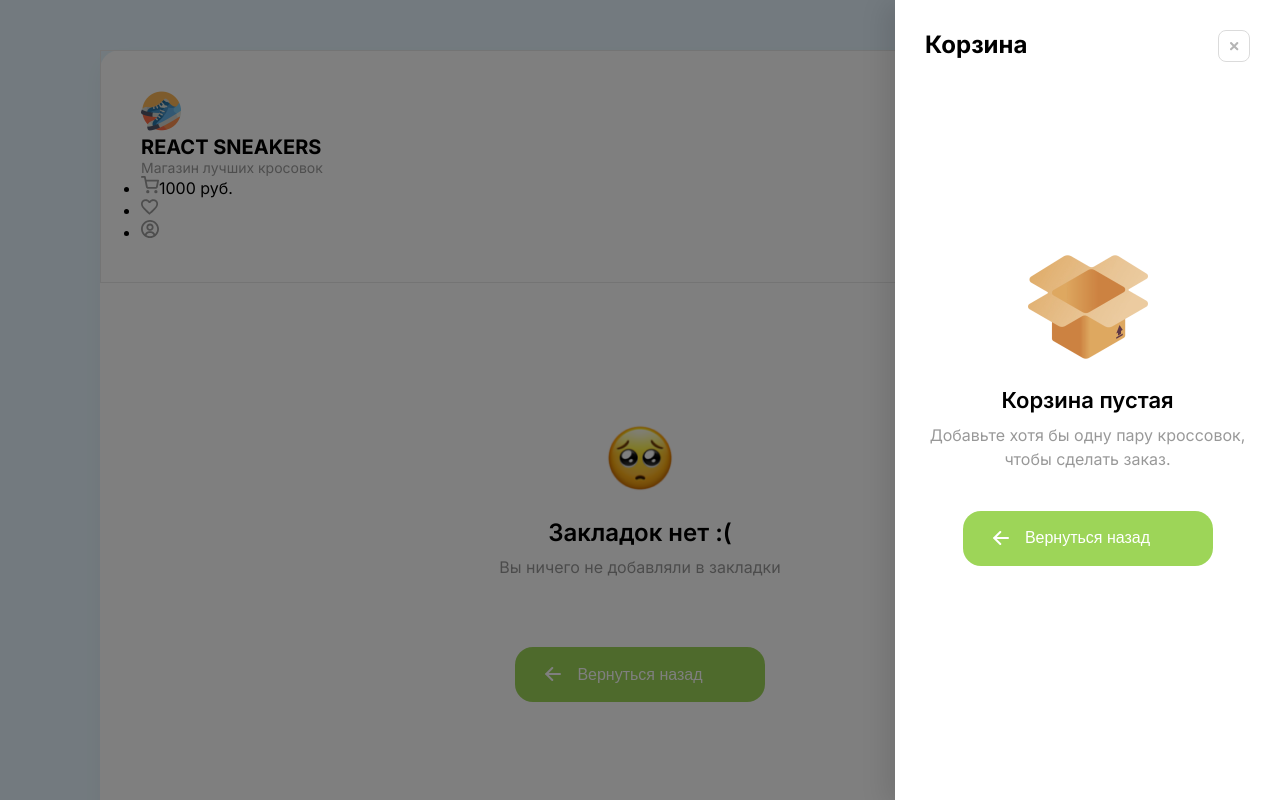
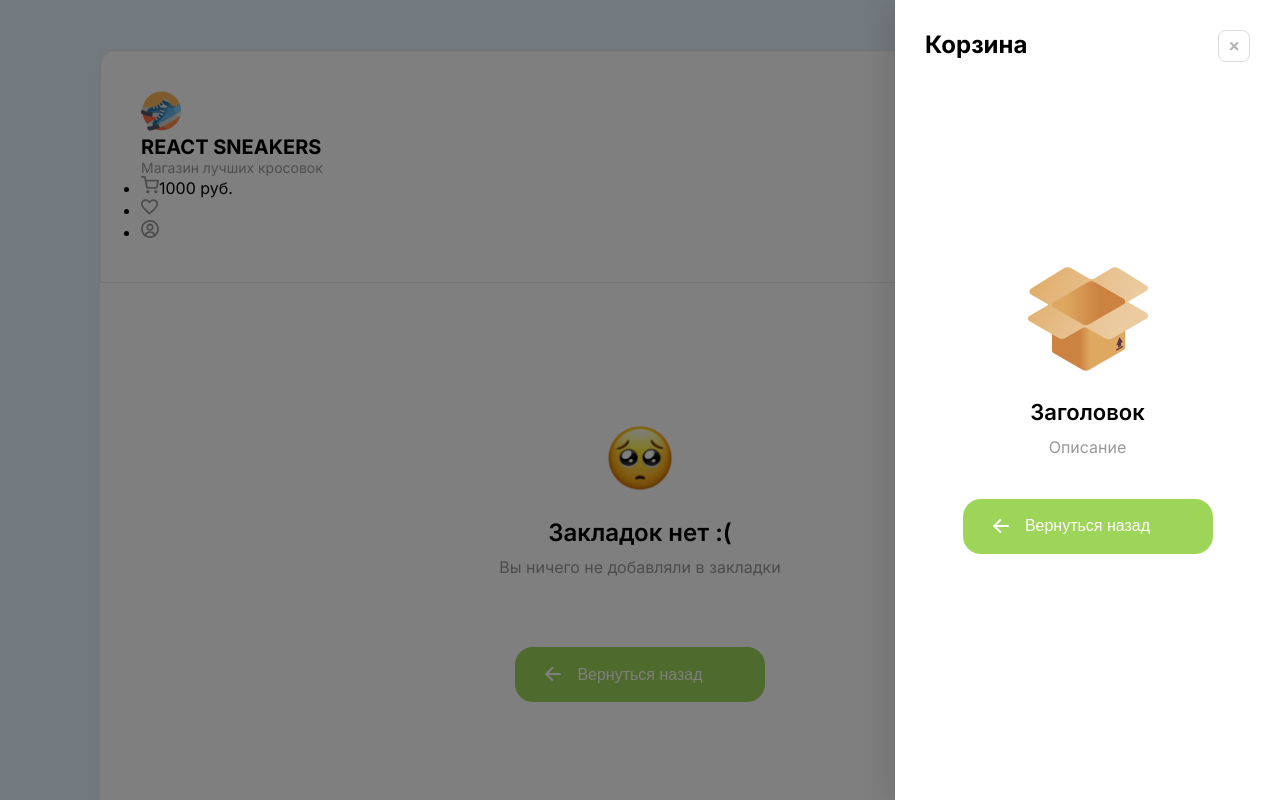
Before and after one commit to Jan1si/react-sneakers, a React (Create React App) app: page /favorite in a window 1280 px wide. Both pictures are taken after a click on the item "1000 руб.". Shown: the top 800 px of the page. Built offline with nearby package versions, Linux system fonts and the light colour scheme; data requests are answered from the project's data file.

Commit message:
New componente

```diff
--- a/src/components/Drawer/Drawer.module.scss
+++ b/src/components/Drawer/Drawer.module.scss
@@ -116,27 +116,5 @@
       }
     }
 
-    .card__empty{
-      display: flex;
-      flex-direction: column;
-      align-items: center;
-      text-align: center;
-      justify-content: center;
-      height: 100%;
-      > img{
-        margin-bottom: 20px;
-      }
-      > h2{
-        font-weight: 600;
-        font-size: 22px;
-        margin-bottom: 10px;
-      }
-      > p {
-        font-weight: 400;
-        font-size: 16px;
-        line-height: 24px;
-        opacity: 0.4;
-        margin-bottom:40px ;
-      }
-    }
+
   }
--- a/src/components/Drawer/index.jsx
+++ b/src/components/Drawer/index.jsx
@@ -1,11 +1,12 @@
 import React from 'react'
 import styles from './Drawer.module.scss';
-import {useContext} from 'react';
+import { useContext } from 'react';
 import { AppContext } from '../../App';
+import { Info } from '../Info';
 
-export const Drawer = ({onClose, onDelete }) => {
+export const Drawer = ({ onClose, onDelete }) => {
 
-  const {cartItems} = useContext(AppContext);
+  const { cartItems } = useContext(AppContext);
 
   return (
     <div className={styles.owerlay}>
@@ -29,12 +30,16 @@ export const Drawer = ({onClose, onDelete }) => {
             ))
           )
             : (
-              <div className={styles.card__empty}>
-              <img width={120} height={120} src="img/empty-cart.jpg" alt="Empty" />
-              <h2>Корзина пустая</h2>
-              <p>Добавьте хотя бы одну пару кроссовок, чтобы сделать заказ.</p>
-              <button onClick={onClose} className="green__btn empty__btn"><img src="img/arrow.svg" alt="Arrow" />Вернуться назад</button>
-            </div>
+              <Info
+              title={"Заголовок"}
+              description={"Описание"}
+              onClose={onClose}  />
+              // <div className={styles.card__empty}>
+              //   <img width={120} src="img/empty-cart.jpg" alt="Empty" />
+              //   <h2>Корзина пустая</h2>
+              //   <p>Добавьте хотя бы одну пару кроссовок, чтобы сделать заказ.</p>
+              //   <button onClick={onClose} className="green__btn empty__btn"><img src="img/arrow.svg" alt="Arrow" />Вернуться назад</button>
+              // </div>
             )
           }
         </div>
--- /dev/null
+++ b/src/components/Info/Info.module.scss
@@ -0,0 +1,23 @@
+.card__empty{
+    display: flex;
+    flex-direction: column;
+    align-items: center;
+    text-align: center;
+    justify-content: center;
+    height: 100%;
+    > img{
+      margin-bottom: 20px;
+    }
+    > h2{
+      font-weight: 600;
+      font-size: 22px;
+      margin-bottom: 10px;
+    }
+    > p {
+      font-weight: 400;
+      font-size: 16px;
+      line-height: 24px;
+      opacity: 0.4;
+      margin-bottom:40px ;
+    }
+  }
--- /dev/null
+++ b/src/components/Info/index.jsx
@@ -0,0 +1,14 @@
+import React from 'react'
+import styles from "./Info.module.scss";
+
+
+export const Info = ({ title, description, onClose }) => {
+    return (
+        <div className={styles.card__empty}>
+            <img width={120} src={`img/empty-cart.jpg`} alt="Empty" />
+            <h2>{title}</h2>
+            <p>{description}</p>
+            <button onClick={onClose} className="green__btn empty__btn"><img src="img/arrow.svg" alt="Arrow" />Вернуться назад</button>
+        </div>
+    )
+}
```
